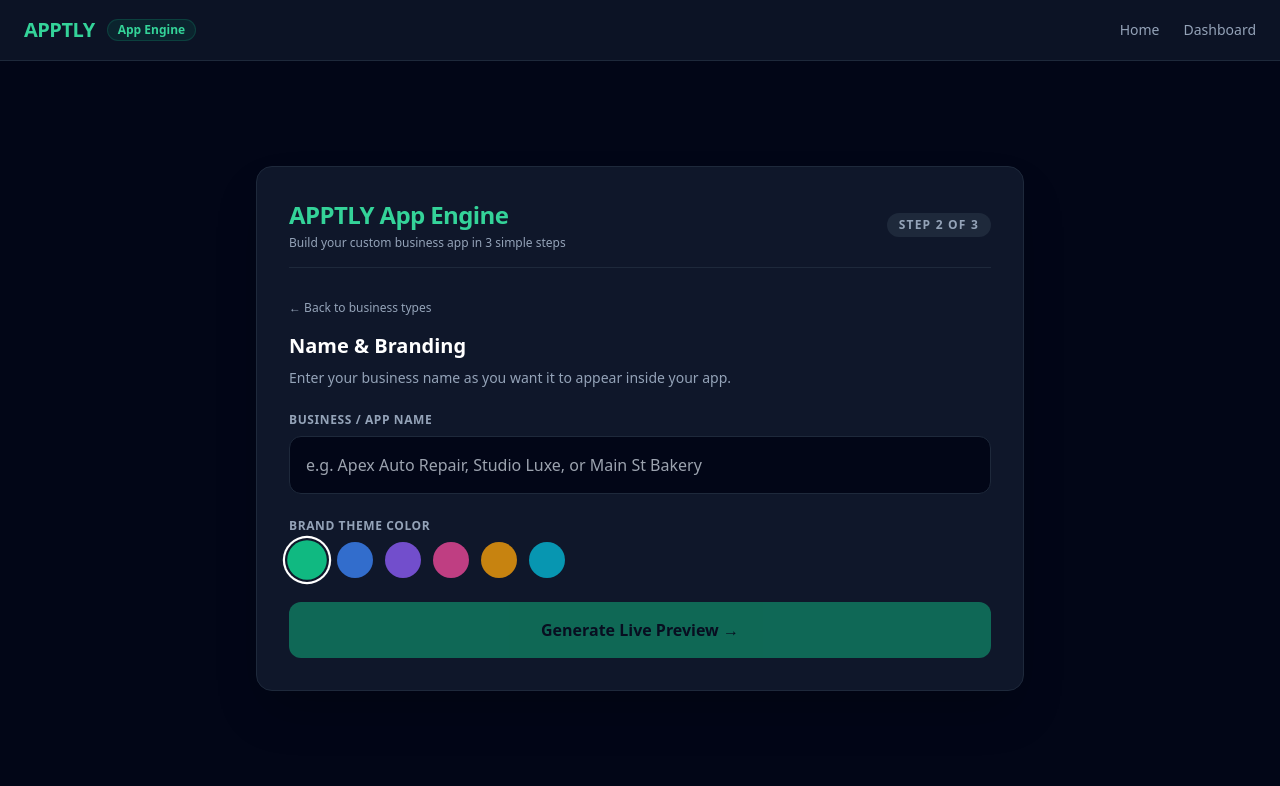
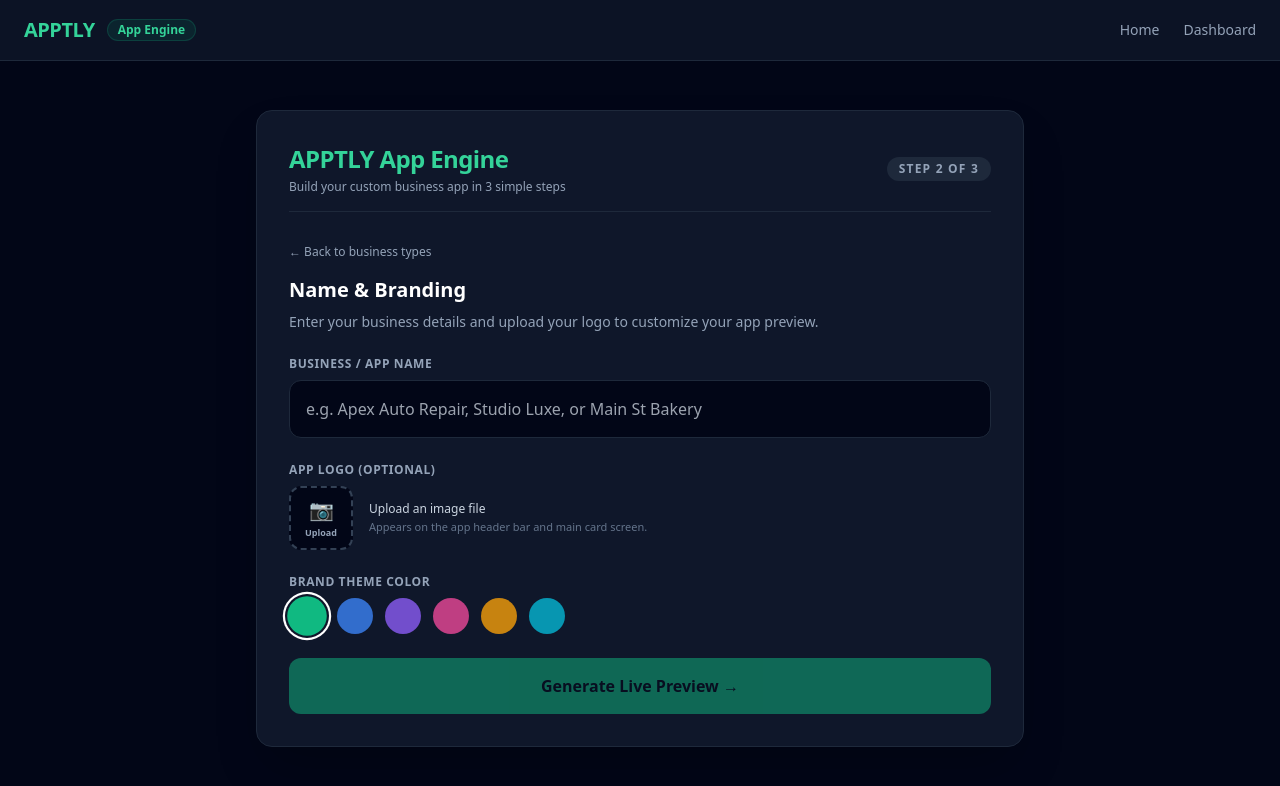
Before and after one commit to myapptly/apptly-website, a Next.js app: page /apptly-app in a window 1280 px wide. Both pictures are taken after a click on the button 460 px from the left and 413 px from the top of the page. Shown: the top 786 px of the page. Built offline with nearby package versions, Linux system fonts and the light colour scheme.

Commit message:
Update page.tsx

```diff
--- a/app/apptly-app/page.tsx
+++ b/app/apptly-app/page.tsx
@@ -16,8 +16,17 @@ export default function ApptlyAppPage() {
   const [selectedType, setSelectedType] = useState<string | null>(null);
   const [businessName, setBusinessName] = useState("");
   const [primaryColor, setPrimaryColor] = useState("#10b981");
+  const [logoUrl, setLogoUrl] = useState<string | null>(null);
 
   const currentTypeObj = BUSINESS_TYPES.find((t) => t.id === selectedType);
+
+  const handleLogoUpload = (e: React.ChangeEvent<HTMLInputElement>) => {
+    const file = e.target.files?.[0];
+    if (file) {
+      const url = URL.createObjectURL(file);
+      setLogoUrl(url);
+    }
+  };
 
   return (
     <div className="min-h-[calc(100vh-65px)] bg-slate-950 text-white flex flex-col items-center justify-center p-4 md:p-8 font-sans">
@@ -62,7 +71,7 @@ export default function ApptlyAppPage() {
           </div>
         )}
 
-        {/* STEP 2: APP DETAILS */}
+        {/* STEP 2: APP DETAILS & LOGO UPLOAD */}
         {step === 2 && (
           <div>
             <button
@@ -72,7 +81,7 @@ export default function ApptlyAppPage() {
               ← Back to business types
             </button>
             <h2 className="text-lg md:text-xl font-semibold mb-2">Name & Branding</h2>
-            <p className="text-slate-400 text-sm mb-6">Enter your business name as you want it to appear inside your app.</p>
+            <p className="text-slate-400 text-sm mb-6">Enter your business details and upload your logo to customize your app preview.</p>
 
             <div className="space-y-6">
               <div>
@@ -88,6 +97,39 @@ export default function ApptlyAppPage() {
                 />
               </div>
 
+              {/* Logo Upload Field */}
+              <div>
+                <label className="block text-xs uppercase tracking-wider font-semibold text-slate-400 mb-2">
+                  App Logo (Optional)
+                </label>
+                <div className="flex items-center space-x-4">
+                  {logoUrl ? (
+                    <div className="relative w-16 h-16 rounded-xl overflow-hidden border border-slate-700 bg-slate-950 flex items-center justify-center group">
+                      <img src={logoUrl} alt="Uploaded App Logo" className="w-full h-full object-cover" />
+                      <button
+                        type="button"
+                        onClick={() => setLogoUrl(null)}
+                        className="absolute top-1 right-1 bg-rose-600 hover:bg-rose-500 text-white text-[10px] w-5 h-5 rounded-full flex items-center justify-center font-bold shadow"
+                        title="Remove Logo"
+                      >
+                        ✕
+                      </button>
+                    </div>
+                  ) : (
+                    <label className="w-16 h-16 flex flex-col items-center justify-center rounded-xl border-2 border-dashed border-slate-700 hover:border-emerald-500 bg-slate-950 cursor-pointer transition">
+                      <span className="text-xl">📷</span>
+                      <span className="text-[9px] text-slate-400 mt-0.5 font-semibold">Upload</span>
+                      <input type="file" accept="image/*" onChange={handleLogoUpload} className="hidden" />
+                    </label>
+                  )}
+                  <div className="text-xs text-slate-400">
+                    <p className="font-medium text-slate-300 mb-0.5">Upload an image file</p>
+                    <p className="text-[11px] text-slate-500">Appears on the app header bar and main card screen.</p>
+                  </div>
+                </div>
+              </div>
+
+              {/* Theme Color Picker */}
               <div>
                 <label className="block text-xs uppercase tracking-wider font-semibold text-slate-400 mb-2">
                   Brand Theme Color
@@ -133,6 +175,7 @@ export default function ApptlyAppPage() {
                   setStep(1);
                   setBusinessName("");
                   setSelectedType(null);
+                  setLogoUrl(null);
                 }}
                 className="text-xs text-rose-400 hover:text-rose-300 transition"
               >
@@ -152,16 +195,26 @@ export default function ApptlyAppPage() {
               {/* Phone Notch */}
               <div className="w-24 h-4 bg-slate-800 rounded-full mx-auto mb-4"></div>
 
-              {/* App Header Bar */}
-              <div className="p-3 rounded-lg text-center font-bold text-slate-950 text-sm mb-3 shadow" style={{ backgroundColor: primaryColor }}>
-                {businessName || "My Business App"}
+              {/* App Header Bar with Logo */}
+              <div className="p-3 rounded-lg text-center font-bold text-slate-950 text-sm mb-3 shadow flex items-center justify-center gap-2 overflow-hidden" style={{ backgroundColor: primaryColor }}>
+                {logoUrl && (
+                  <img src={logoUrl} alt="Logo" className="w-6 h-6 rounded-full object-cover border border-slate-950/20 shrink-0" />
+                )}
+                <span className="truncate">{businessName || "My Business App"}</span>
               </div>
 
               {/* Dynamic Blueprint Content */}
               <div className="flex-1 space-y-3 overflow-y-auto px-1">
-                <div className="p-3 bg-slate-900 border border-slate-800 rounded-lg">
-                  <div className="text-xs font-semibold text-slate-200">{currentTypeObj?.icon} Welcome to {businessName}</div>
-                  <div className="text-[10px] text-slate-400 mt-1">Book services, view details, and contact us directly from your phone.</div>
+                <div className="p-3 bg-slate-900 border border-slate-800 rounded-lg flex items-center gap-3">
+                  {logoUrl ? (
+                    <img src={logoUrl} alt="App Icon" className="w-10 h-10 rounded-lg object-cover border border-slate-800 shrink-0" />
+                  ) : (
+                    <span className="text-2xl">{currentTypeObj?.icon}</span>
+                  )}
+                  <div>
+                    <div className="text-xs font-semibold text-slate-200">Welcome to {businessName}</div>
+                    <div className="text-[10px] text-slate-400 mt-0.5">Book services & view store info.</div>
+                  </div>
                 </div>
 
                 <div className="p-3 bg-slate-900 border border-slate-800 rounded-lg">
@@ -171,7 +224,7 @@ export default function ApptlyAppPage() {
                 </div>
 
                 <div className="p-3 bg-slate-900 border border-slate-800 rounded-lg flex justify-between items-center">
-                  <span className="text-xs text-slate-300">Quick Action / Contact</span>
+                  <span className="text-xs text-slate-300">Quick Contact / Book</span>
                   <span className="text-[10px] px-2 py-1 rounded text-slate-950 font-bold" style={{ backgroundColor: primaryColor }}>
                     Action
                   </span>
```
